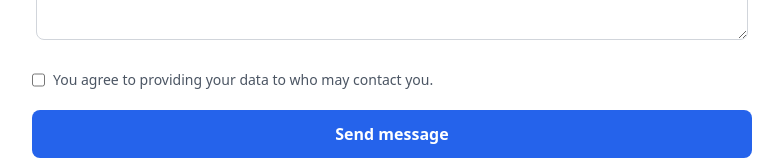
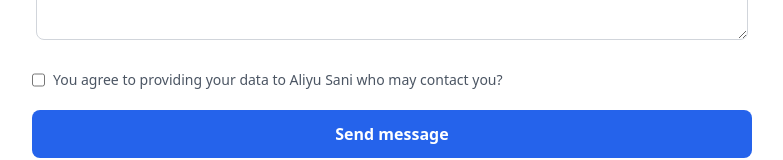
Before and after one commit to Alisjj/profile, a React (Create React App) app: page /contact in a window 1280 px wide. Shown: the part 588-748 px from the top of the page, without its empty margins (248-1031 px from the left). Built offline with nearby package versions, Linux system fonts and the light colour scheme.

Commit message:
fixed the validation and spelling errors

```diff
--- a/src/pages/Contact.js
+++ b/src/pages/Contact.js
@@ -6,6 +6,8 @@
   const [email, setEmail] = useState("");
   const [message, setMessage] = useState("");
   const [agreement, setAgreement] = useState(false);
+
+  const name = "Aliyu Sani";
 
   const handleSubmit = () => {};
 
@@ -113,7 +115,7 @@
                 htmlFor="terms-and-privacy"
                 className="ml-2 block text-sm text-gray-600"
               >
-                You agree to providing your data to who may contact you.
+                You agree to providing your data to {name} who may contact you?
               </span>
             </div>
             <button
```
